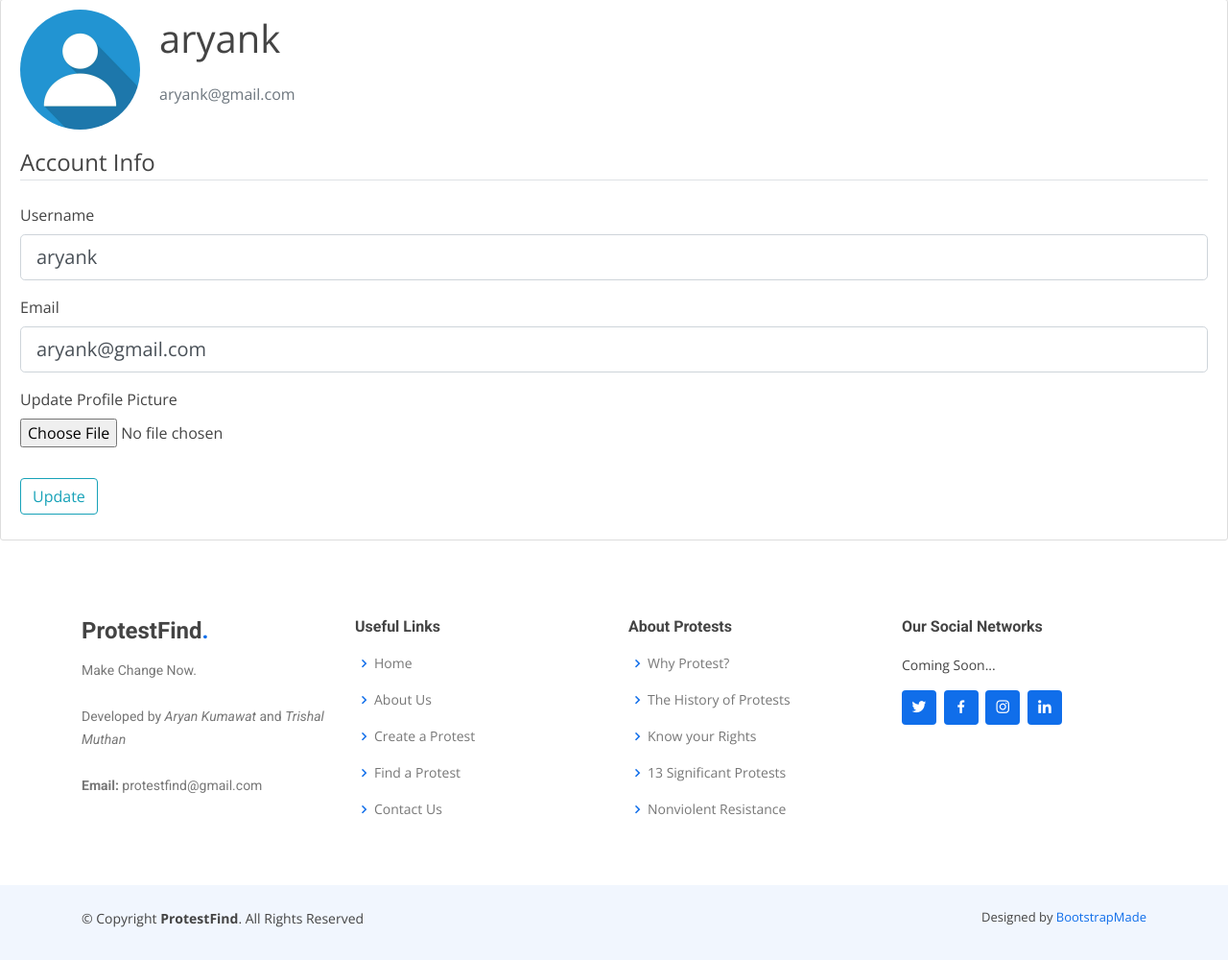
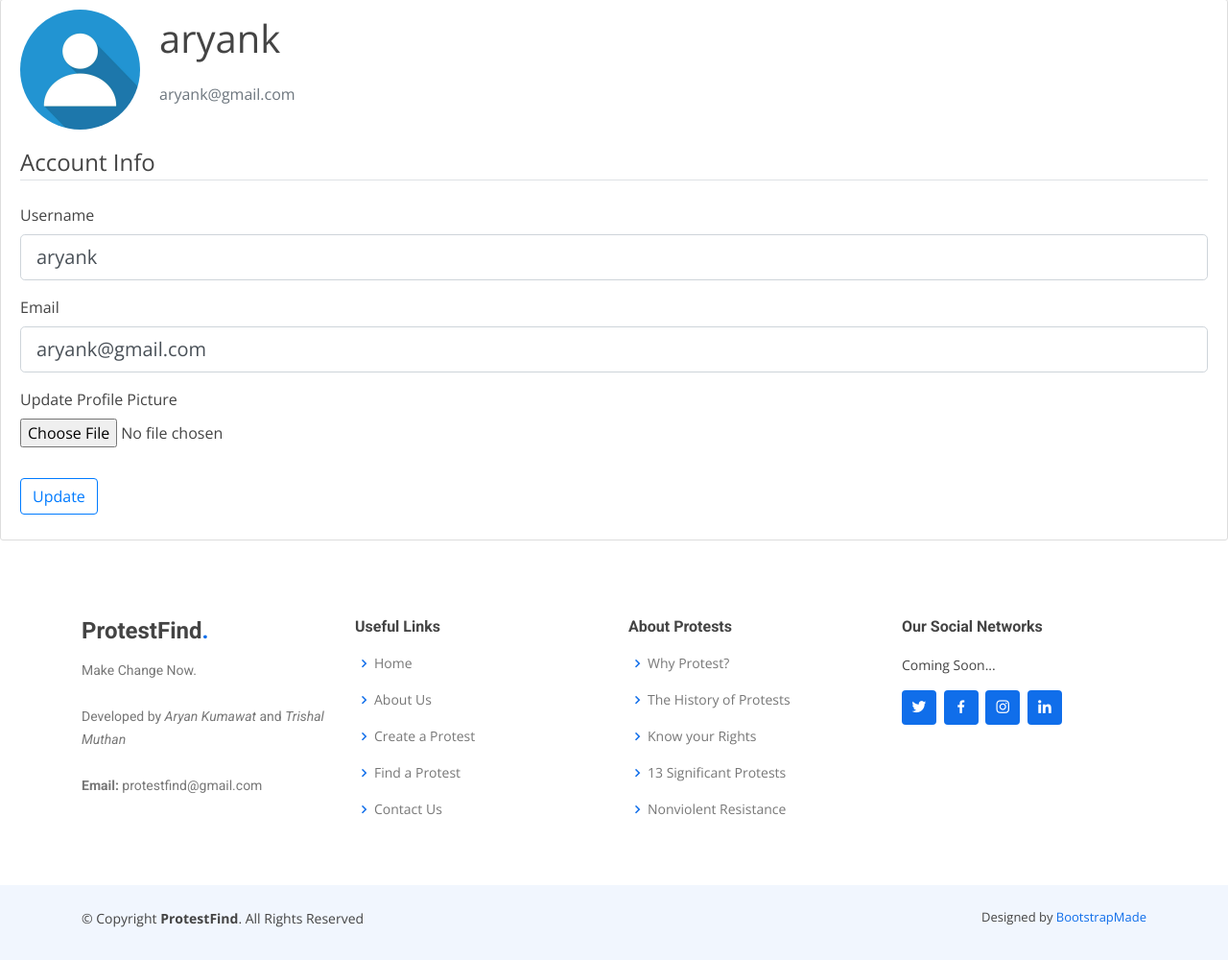
Before and after one commit to aryankix101/rallyconnect, a Flask app: page /account in a window 1280 px wide. Shown: the part 95-1095 px from the top of the page at 96% size. Run offline with Flask 2, Linux system fonts and the light colour scheme; a user stored in the database is signed in; some libraries are stand-ins or nearby versions.

Commit message:
minor update

```diff
--- a/protestfind/templates/account.html
+++ b/protestfind/templates/account.html
@@ -50,7 +50,7 @@
                 </div>
             </fieldset>
             <div class="form-group">
-                {{ form.submit(class="btn btn-outline-info") }}
+                {{ form.submit(class="btn btn-outline-primary") }}
             </div>
         </form>
     </div>
```
